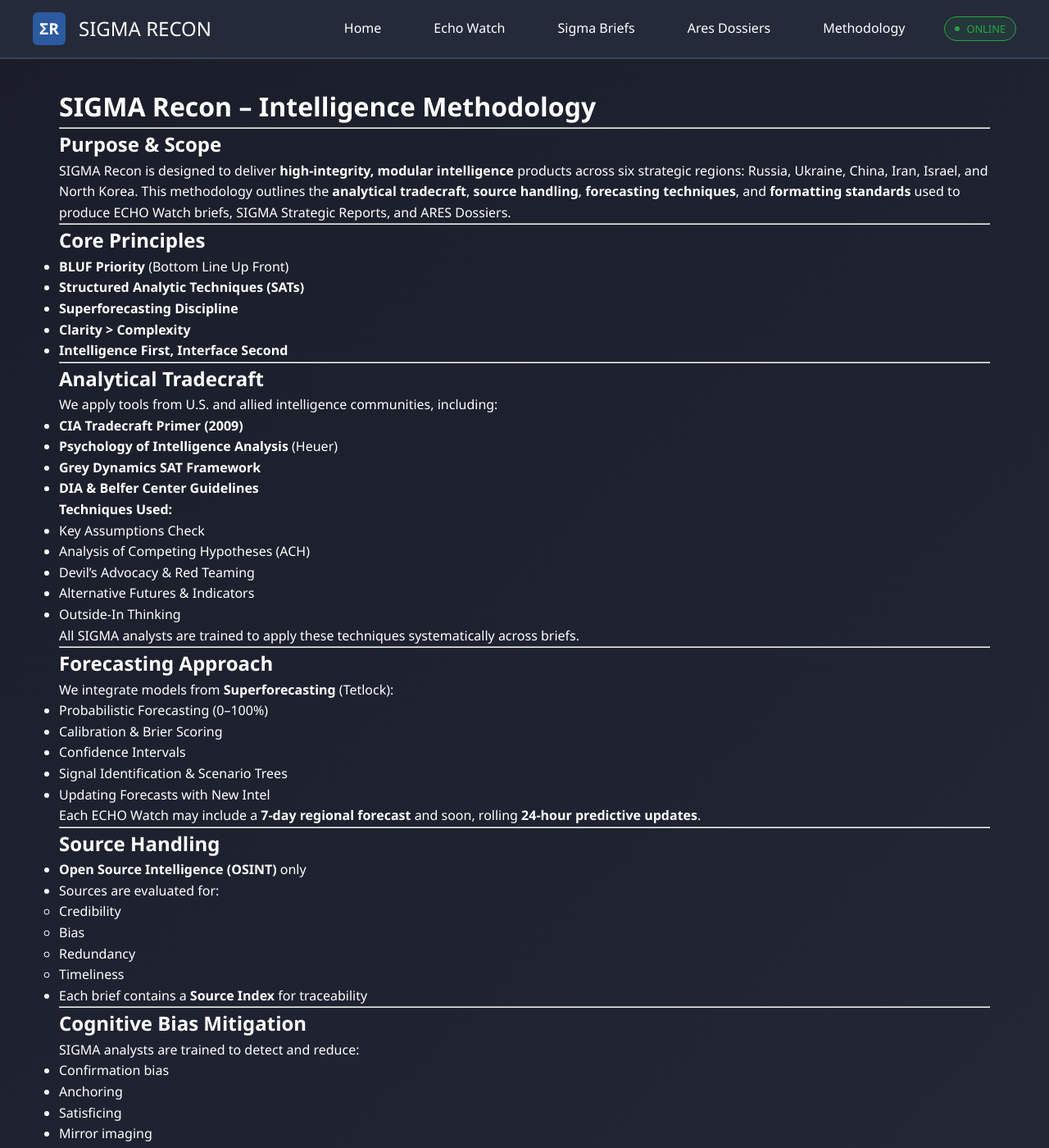
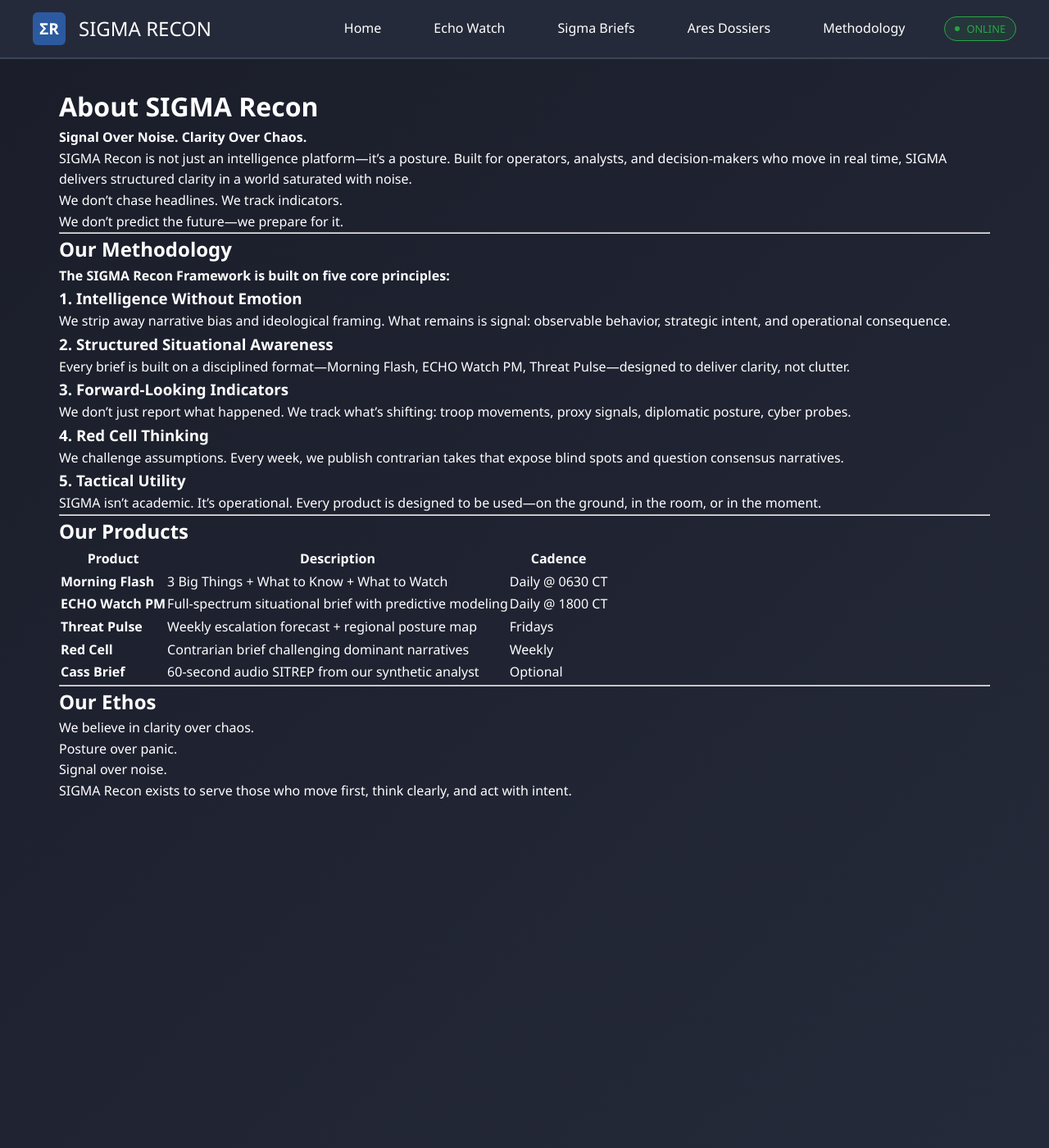
Before and after one commit to Monster52/SIGMA_Recon, a Jekyll site: the page built from about.md, in a window 1280 px wide and 1400 px high. Shown: the whole window at 82% size. Built offline with Jekyll 4.4.1, drawn with Linux system fonts in a browser that asks for light colours; some of the changed text lies outside the part shown.

Commit message:
Updated the aabout page

```diff
--- a/about.md
+++ b/about.md
@@ -4,165 +4,51 @@ title: About
 permalink: /about/
 ---
 
-# SIGMA Recon – Intelligence Methodology
+# About SIGMA Recon
+**Signal Over Noise. Clarity Over Chaos.**
+
+SIGMA Recon is not just an intelligence platform—it’s a posture. Built for operators, analysts, and decision-makers who move in real time, SIGMA delivers structured clarity in a world saturated with noise.
+
+We don’t chase headlines. We track indicators.
+We don’t predict the future—we prepare for it.
 
 ---
 
+## Our Methodology
+**The SIGMA Recon Framework is built on five core principles:**
 
-## Purpose & Scope
+### 1. Intelligence Without Emotion
+We strip away narrative bias and ideological framing. What remains is signal: observable behavior, strategic intent, and operational consequence.
 
+### 2. Structured Situational Awareness
+Every brief is built on a disciplined format—Morning Flash, ECHO Watch PM, Threat Pulse—designed to deliver clarity, not clutter.
 
-SIGMA Recon is designed to deliver **high-integrity, modular intelligence** products across six strategic regions: Russia, Ukraine, China, Iran, Israel, and North Korea. This methodology outlines the **analytical tradecraft**, **source handling**, **forecasting techniques**, and **formatting standards** used to produce ECHO Watch briefs, SIGMA Strategic Reports, and ARES Dossiers.
+### 3. Forward-Looking Indicators
+We don’t just report what happened. We track what’s shifting: troop movements, proxy signals, diplomatic posture, cyber probes.
 
+### 4. Red Cell Thinking
+We challenge assumptions. Every week, we publish contrarian takes that expose blind spots and question consensus narratives.
+
+### 5. Tactical Utility
+SIGMA isn’t academic. It’s operational. Every product is designed to be used—on the ground, in the room, or in the moment.
 
 ---
 
+## Our Products
 
-## Core Principles
-
-
-- **BLUF Priority** (Bottom Line Up Front)
-- **Structured Analytic Techniques (SATs)**
-- **Superforecasting Discipline**
-- **Clarity > Complexity**
-- **Intelligence First, Interface Second**
-
+| Product           | Description                                                       | Cadence         |
+|------------------|-------------------------------------------------------------------|-----------------|
+| **Morning Flash** | 3 Big Things + What to Know + What to Watch                      | Daily @ 0630 CT |
+| **ECHO Watch PM** | Full-spectrum situational brief with predictive modeling         | Daily @ 1800 CT |
+| **Threat Pulse**  | Weekly escalation forecast + regional posture map                | Fridays         |
+| **Red Cell**      | Contrarian brief challenging dominant narratives                 | Weekly          |
+| **Cass Brief**    | 60-second audio SITREP from our synthetic analyst                | Optional        |
 
 ---
 
+## Our Ethos
+We believe in clarity over chaos.
+Posture over panic.
+Signal over noise.
 
-## Analytical Tradecraft
-
-
-We apply tools from U.S. and allied intelligence communities, including:
-
-
-- **CIA Tradecraft Primer (2009)**
-- **Psychology of Intelligence Analysis** (Heuer)
-- **Grey Dynamics SAT Framework**
-- **DIA & Belfer Center Guidelines**
-
-
-**Techniques Used:**
-
-
-- Key Assumptions Check
-- Analysis of Competing Hypotheses (ACH)
-- Devil’s Advocacy & Red Teaming
-- Alternative Futures & Indicators
-- Outside-In Thinking
-
-
-All SIGMA analysts are trained to apply these techniques systematically across briefs.
-
-
----
-
-
-## Forecasting Approach
-
-
-We integrate models from **Superforecasting** (Tetlock):
-
-
-- Probabilistic Forecasting (0–100%)
-- Calibration & Brier Scoring
-- Confidence Intervals
-- Signal Identification & Scenario Trees
-- Updating Forecasts with New Intel
-
-
-Each ECHO Watch may include a **7-day regional forecast** and soon, rolling **24-hour predictive updates**.
-
-
----
-
-
-## Source Handling
-
-
-- **Open Source Intelligence (OSINT)** only
-- Sources are evaluated for:
-  - Credibility
-  - Bias
-  - Redundancy
-  - Timeliness
-- Each brief contains a **Source Index** for traceability
-
-
----
-
-
-## Cognitive Bias Mitigation
-
-
-SIGMA analysts are trained to detect and reduce:
-
-
-- Confirmation bias
-- Anchoring
-- Satisficing
-- Mirror imaging
-- Availability bias
-
-
-Biases are mitigated through structured techniques and peer review cycles.
-
-
----
-
-
-## Output Formats
-
-
-SIGMA products are standardized across three key output types:
-
-
-### 1. ECHO Watch
-- Daily tactical brief
-- BLUF format
-- Forecast section
-- Analyst Note
-- Markdown export for Obsidian
-
-
-### 2. SIGMA Brief
-- Weekly strategic assessment
-- WHO/WHAT/WHEN/WHERE/WHY structure
-- ARES Dossier highlights
-- Market + Geo-economic section
-- Visuals and source appendix
-
-
-### 3. ARES Dossiers
-- Structured actor profiles (Capability, Intent, Posture, Behavior)
-- Threat modeling and behavioral forecast
-
-
----
-
-
-## Tools & Stack
-
-
-- Markdown-first formatting (Obsidian-compatible)
-- GitHub/Jekyll for web publishing (under development)
-- LLM-Augmented Drafting (GPT-4o with SIGMA custom layer)
-- Human verification remains standard
-
-
----
-
-
-## Credibility and Review
-
-
-- All intelligence products are reviewed by a second analyst
-- Forecasts are updated based on unfolding indicators
-- Transparency and auditability are prioritized
-
-
----
-
-**SIGMA Recon: Intelligence First. Interface Second.**
-*Clarity, structure, and integrity are non-negotiable.*
+SIGMA Recon exists to serve those who move first, think clearly, and act with intent.
```
